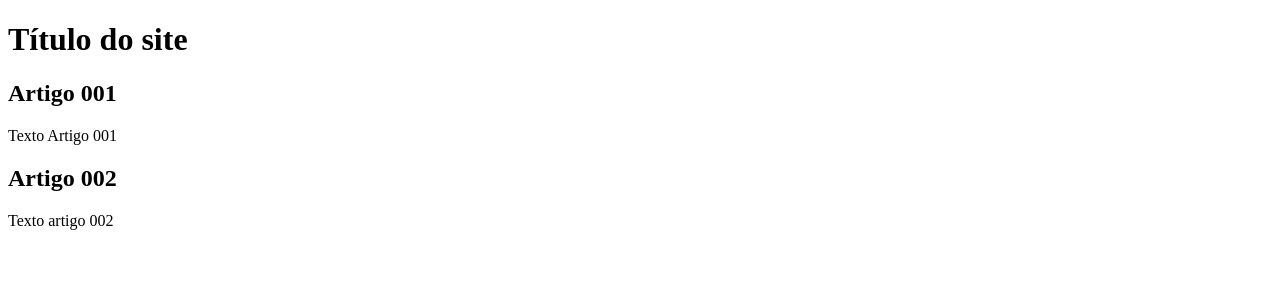
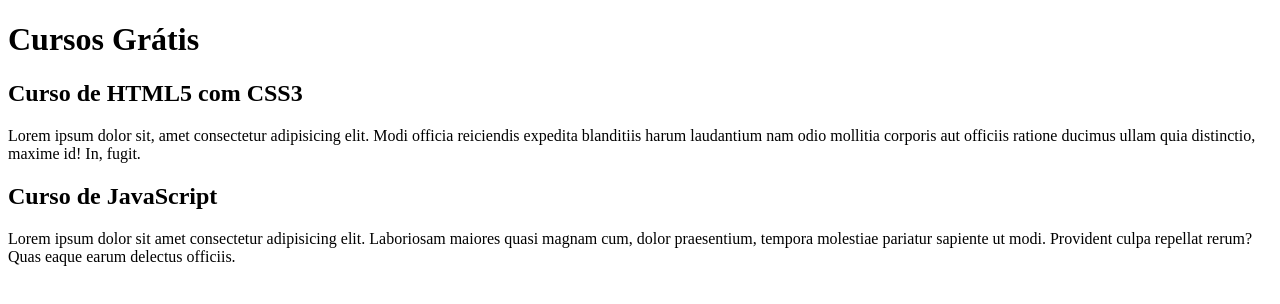
Before and after one commit to JonatasCamargo/Projeto-site, a plain HTML site: page index.html in a window 1280 px wide. Drawn offline with Linux system fonts and the light colour scheme.

Commit message:
comecei a escrever o conteúdo

```diff
--- a/index.html
+++ b/index.html
@@ -8,15 +8,15 @@
 <body>
     <main>
         <header>
-            <h1>Título do site</h1>
+            <h1>Cursos Grátis</h1>
         </header>
         <article>
-            <h2>Artigo 001</h2>
-            <p>Texto Artigo 001</p>
+            <h2>Curso de HTML5 com CSS3</h2>
+            <p>Lorem ipsum dolor sit, amet consectetur adipisicing elit. Modi officia reiciendis expedita blanditiis harum laudantium nam odio mollitia corporis aut officiis ratione ducimus ullam quia distinctio, maxime id! In, fugit.</p>
         </article>
         <article>
-            <h2>Artigo 002</h2>
-            <p>Texto artigo 002</p>
+            <h2>Curso de JavaScript</h2>
+            <p>Lorem ipsum dolor sit amet consectetur adipisicing elit. Laboriosam maiores quasi magnam cum, dolor praesentium, tempora molestiae pariatur sapiente ut modi. Provident culpa repellat rerum? Quas eaque earum delectus officiis.</p>
         </article>
     </main>
 </body>
```
